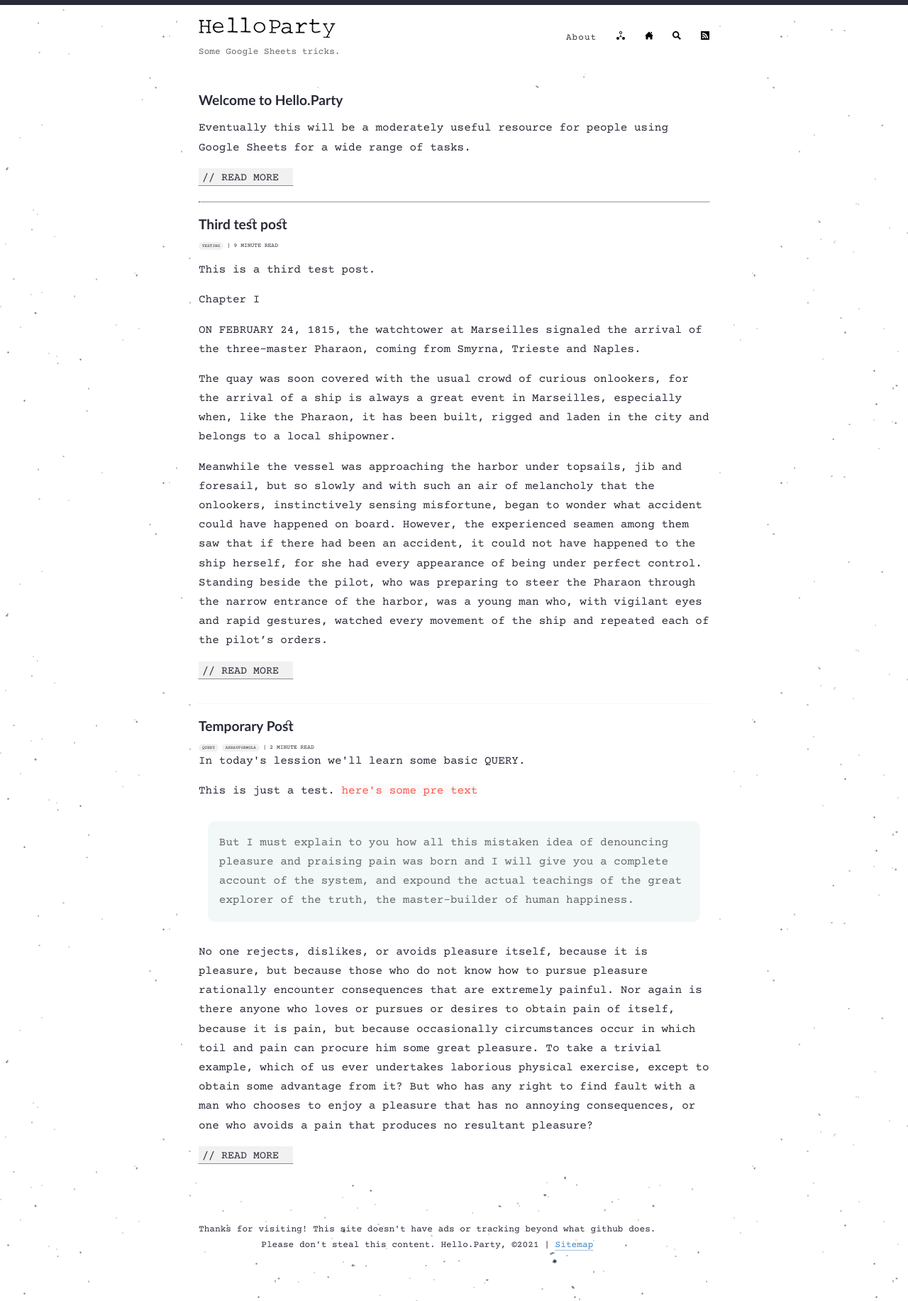
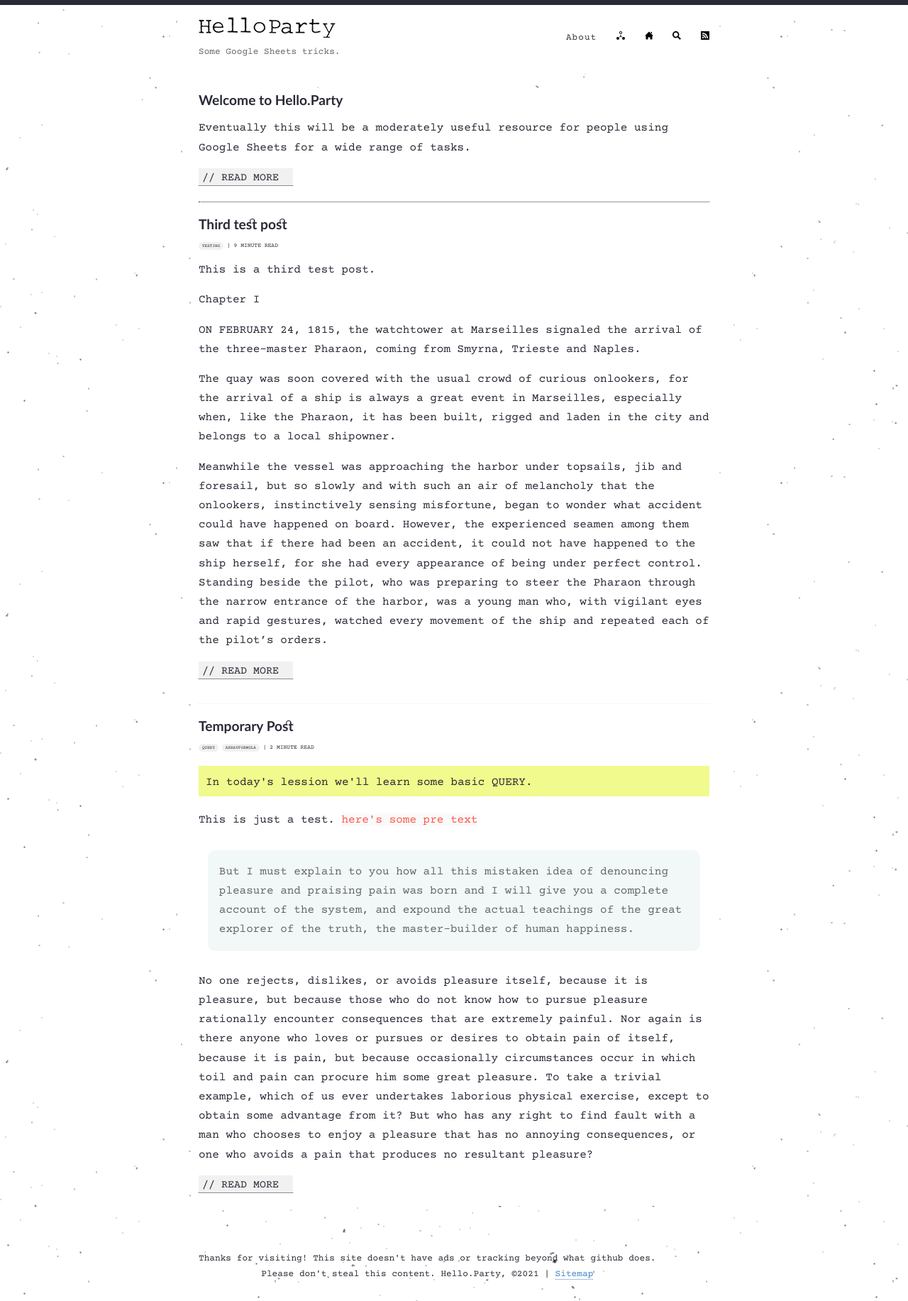
Before and after one commit to hello-party/hello-party-old.github.io, a Jekyll site: the page built from index.html, in a window 1280 px wide. Shown: the whole page at 71% size. Built offline with Jekyll 4.4.1, drawn with Linux system fonts in a browser that asks for light colours; the list of posts is cut into pages by our own code.

Commit message:
Update style.scss

```diff
--- a/assets/style.scss
+++ b/assets/style.scss
@@ -144,6 +144,12 @@ div#smallCategories, #smallCategories a {
     padding: 2px 5px;
     color: #282a36;
     border-radius: 10px;
+}
+
+div#subtitle {
+    margin: 20px 0px;
+    padding: 10px 10px 6px 10px;
+    background-color: #f1fa8c;
 }
 
 p {
```
